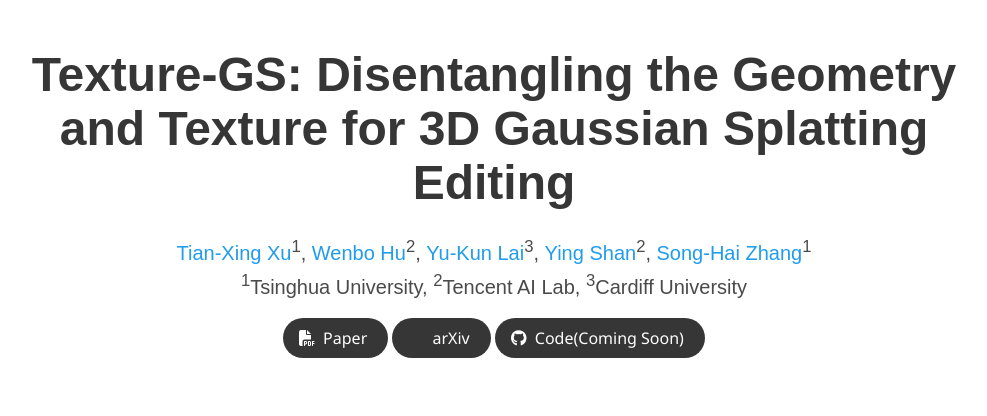
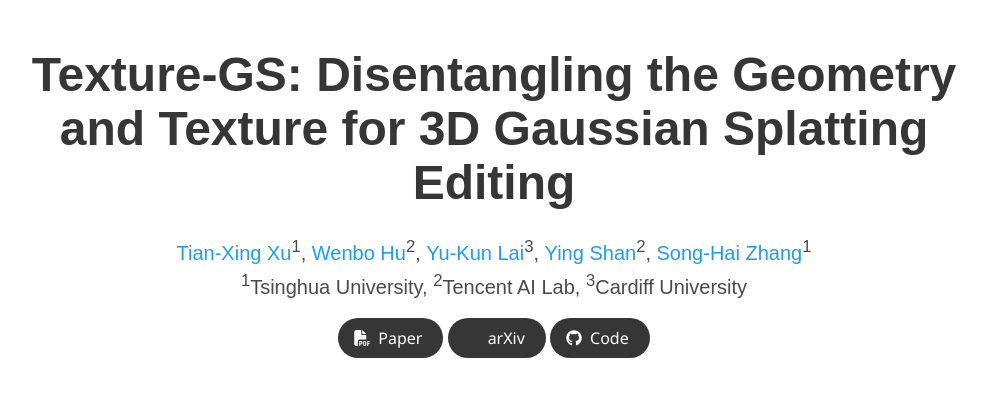
Before and after one commit to slothfulxtx/TexGS, a plain HTML site: page index.html in a window 1280 px wide. Shown: the top 416 px of the page, without its empty margins (146-1133 px from the left). Drawn offline with nearby package versions, Linux system fonts and the light colour scheme; grey boxes are pictures that could not be loaded; some icons are missing; a web font is replaced by a local one.

Commit message:
Update index.html

```diff
--- a/index.html
+++ b/index.html
@@ -107,7 +107,7 @@
                   <span class="icon">
                       <i class="fab fa-github"></i>
                   </span>
-                  <span>Code(Coming Soon)</span>
+                  <span>Code</span>
                   </a>
               </span>
             </div>
```
